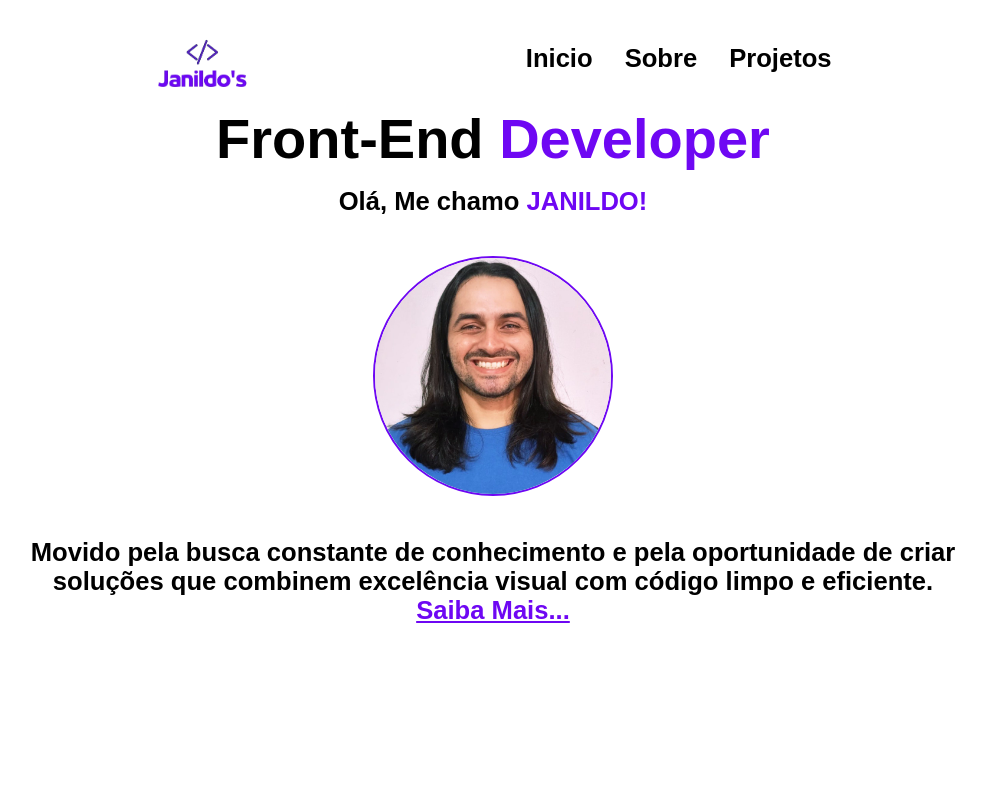
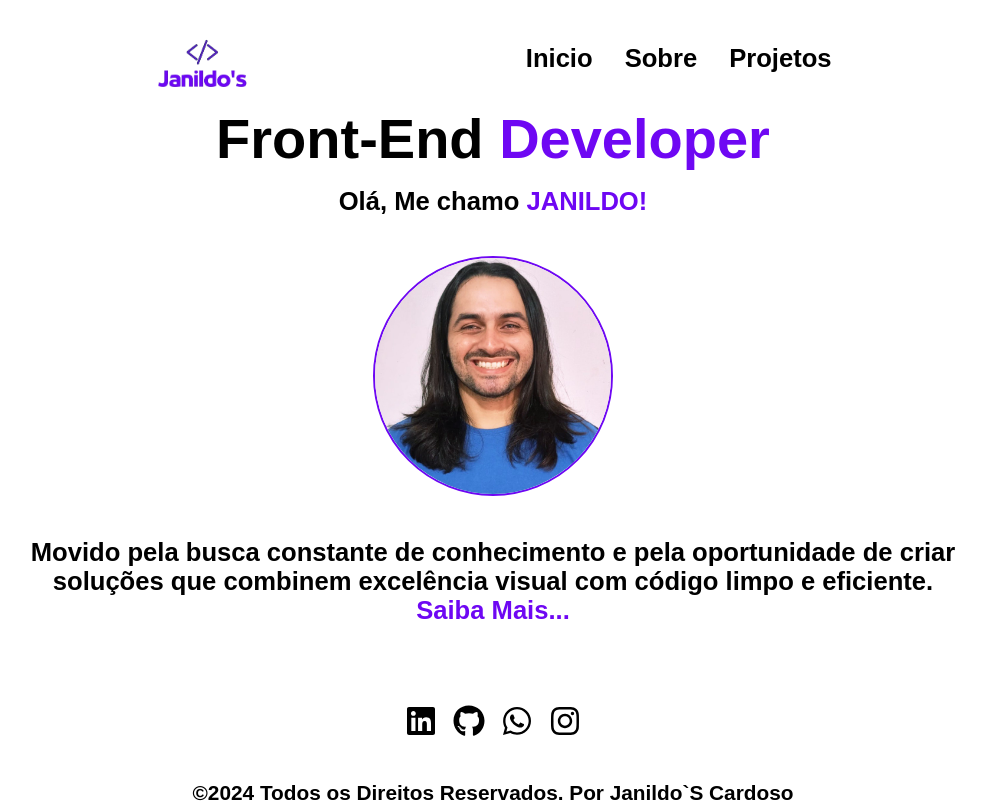
Before and after one commit to JanildoSampaio/meu-portfolio, a React (Vite) app: page / in a window 1280 px wide. Shown: the whole page, without its empty margins (147-1133 px from the left). Built offline with nearby package versions, Linux system fonts and the light colour scheme.

Commit message:
Adc sessao de redes-social/footer

```diff
--- a/src/pages/About/index.jsx
+++ b/src/pages/About/index.jsx
@@ -1,4 +1,4 @@
-import React from "react";
+import  React  from "react";
 import Header from "../../components";
 import { Container } from "../Home/styles";
 
@@ -6,6 +6,7 @@ const About = () => {
   return (
     <Container>
       <Header />
+
     </Container>
   );
 };
--- a/src/pages/Home/index.jsx
+++ b/src/pages/Home/index.jsx
@@ -1,10 +1,23 @@
 import { React } from "react";
-import { Container, Hero, H1, P, ImageProfile, About } from "./styles";
+import { useNavigate } from "react-router-dom";
+import {
+  Container,
+  Hero,
+  H1,
+  P,
+  ImageProfile,
+  About,
+  SocialMedia,
+  Footer,
+} from "./styles";
 
 import Profile from "../../assets/janildoperfil.png";
+import { FaLinkedin, FaGithub, FaWhatsapp, FaInstagram } from "react-icons/fa";
 import Header from "../../components";
 
 const Home = () => {
+  const navigate = useNavigate();
+
   return (
     <Container>
       <Header />
@@ -22,10 +35,20 @@ const Home = () => {
           Movido pela busca constante de conhecimento e pela oportunidade de
           criar
           <br /> soluções que combinem excelência visual com código limpo e
-          eficiente. <br></br>
-          <span>Saiba Mais...</span>
+          eficiente. <br />
+          <span onClick={() => navigate("/sobre")}>Saiba Mais...</span>
         </p>
       </About>
+      <SocialMedia>
+        <FaLinkedin />
+        <FaGithub />
+        <FaWhatsapp />
+        <FaInstagram />
+      </SocialMedia>
+
+      <Footer>
+        <p>©2024 Todos os Direitos Reservados. Por Janildo`S Cardoso </p>
+      </Footer>
     </Container>
   );
 };
--- a/src/pages/Home/styles.js
+++ b/src/pages/Home/styles.js
@@ -29,6 +29,7 @@ export const P = styled.p`
   font-weight: 600;
   color: #000;
   text-align: center;
+
   span {
     color: #6e07f3;
   }
@@ -66,13 +67,57 @@ export const About = styled.div`
     span {
       color: #6e07f3;
       cursor: pointer;
-      text-decoration: underline;
+      transition: all 0.3s ease-in-out;
 
       &:hover {
-        transform: scaleX(1.1);
-        transition: 0.3s;
-        filter: drop-shadow(0 0 0.75rem #000000);
+        filter: drop-shadow(0 0 0.75rem #6e07f3);
+        text-decoration: underline;
       }
     }
   }
 `;
+
+export const SocialMedia = styled.div`
+  display: flex;
+  justify-content: center;
+  align-items: center;
+  gap: 1rem;
+  height: 15vh;
+  cursor: pointer;
+
+  svg {
+    font-size: 2rem;
+    color: #000;
+    transition: all 0.3s ease-in-out;
+
+    &:hover:nth-child(1) {
+      color: blue;
+      transform: scale(1.5);
+    }
+    &:hover:nth-child(2) {
+      color: black;
+      transform: scale(1.5);
+    }
+    &:hover:nth-child(3) {
+      color: green;
+      transform: scale(1.5);
+    }
+    &:hover:nth-child(4) {
+      color: red;
+      transform: scale(1.5);
+    }
+  }
+`;
+
+export const Footer = styled.footer`
+  display: flex;
+  justify-content: center;
+  align-items: center;
+
+  p{
+    font-size: 1.3rem;
+    font-weight: 600;
+    color: #000;
+    text-align: center;
+  }
+`;
```
Also changed, not shown: src/pages/About/styles.js (+6 -1 lines), 1 other file (tests, documents, lock files or other folders).
